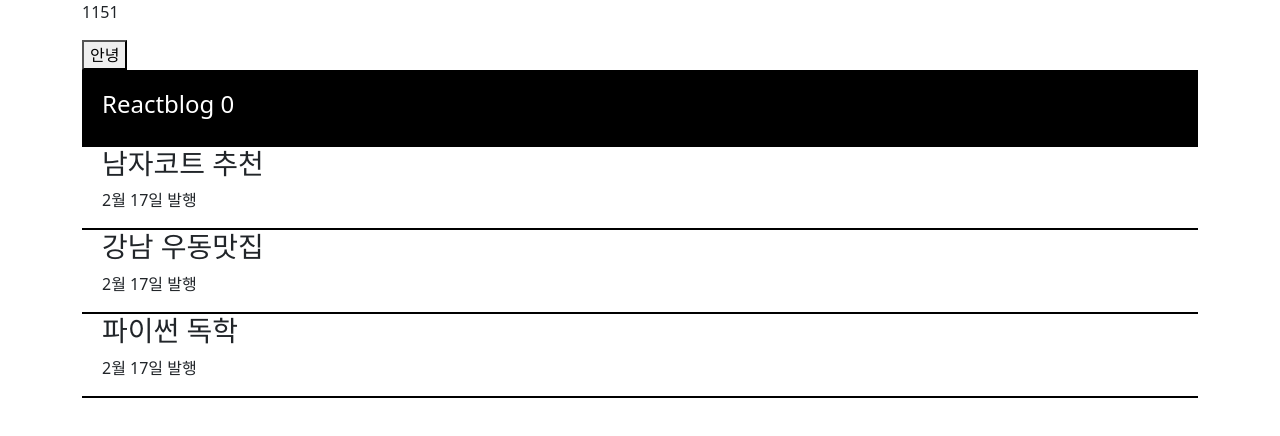
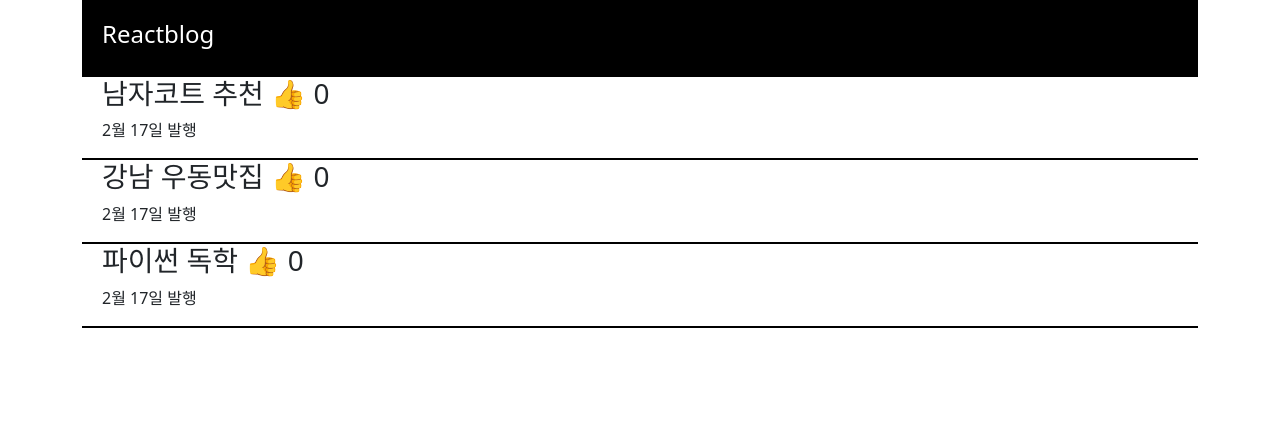
Before and after one commit to eastlight82/lesson, a React (Create React App) app: page / in a window 1280 px wide. Shown: the top 436 px of the page. Built offline with nearby package versions, Linux system fonts and the light colour scheme.

Commit message:
props 상페 직전

```diff
--- a/src/App.css
+++ b/src/App.css
@@ -45,6 +45,13 @@ div{
   color: #61dafb;
 }
 
+.modal_css{
+  margin-top: 20px;
+  padding: 20px;
+  background: #eee;
+  text-align: left;
+}
+
 @keyframes App-logo-spin {
   from {
     transform: rotate(0deg);
--- a/src/App.js
+++ b/src/App.js
@@ -7,40 +7,54 @@ import './App.css';
 
 
 function App() {
-  var [hi,c1]=useState(0);
-  let [글제목, 글제목변경] = useState( ['남자코트 추천', '강남 우동맛집', '파이썬 독학'] );
+  var [따봉,따변]=useState(0);
+  let [글제목, 글제목변경] = useState( ['남자코트 추천', '강남 우동맛집',
+   '파이썬 독학'] );
+  let [modal, setModal] = useState(false);
   var 발행= '2월 17일 발행';
   return (
 
     <div className="container">
 
+      <nav className="title">
+        <h4>Reactblog</h4>
+      </nav>
+
       <div>
-        <p>1151</p>
-        <button onClick={() => {
-          글제목[0] = '여자코트 추천';
-          글제목변경(글제목)
-        }}>안녕</button>
-        <nav className="title" >
-          <h4>Reactblog {hi}</h4>
-        </nav>
+        {
+          글제목.map((a,i) => {
+            return(
+              <div className="box" key={i}>
+                <h3 onClick={() => {setModal(true)}}>{a}
+                <span onClick={()=>{따변(따봉+1)}}> 👍 </span>{따봉}
+                </h3>
+                <p>{발행}</p>
+              </div>)
+          })
+        }
       </div>
-      <div className="box">
-        <h3>{글제목[0]}</h3>
-        <p>{발행}</p>
-      </div>
-      <div className="box">
-        <h3>{글제목[1]}</h3>
-        <p>{발행}</p>
-      </div>
-      <div className="box">
-        <h3>{글제목[2]}</h3>
-        <p>{발행}</p>
-      </div>
+
+
+        {
+          modal == true ? <Modal 글제목변경={글제목변경}
+          글제목={글제목}/> : null
+        }
+
     </div>
 
   );
 }
 
-
+function Modal(props){
+  return (
+    <div className="modal_css">
+      <h4>{props.글제목[0]}</h4>
+      <p>날짜</p>
+      <p>상세내용</p>
+      <button onClick={() => {props.글제목변경(['여자코트 추천',
+      '강남 우동맛집', '파이썬 독학'])}}>글수정</button>
+    </div>
+  )
+}
 
 export default App;
```
